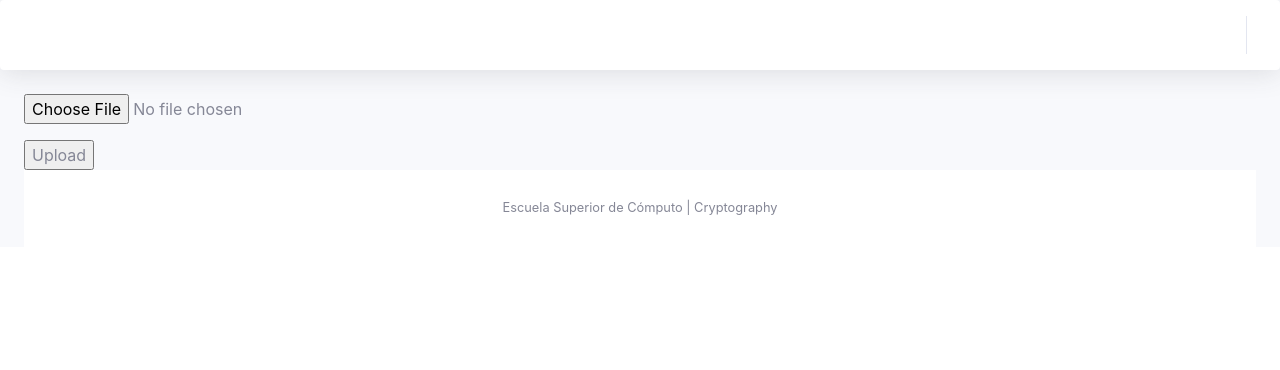
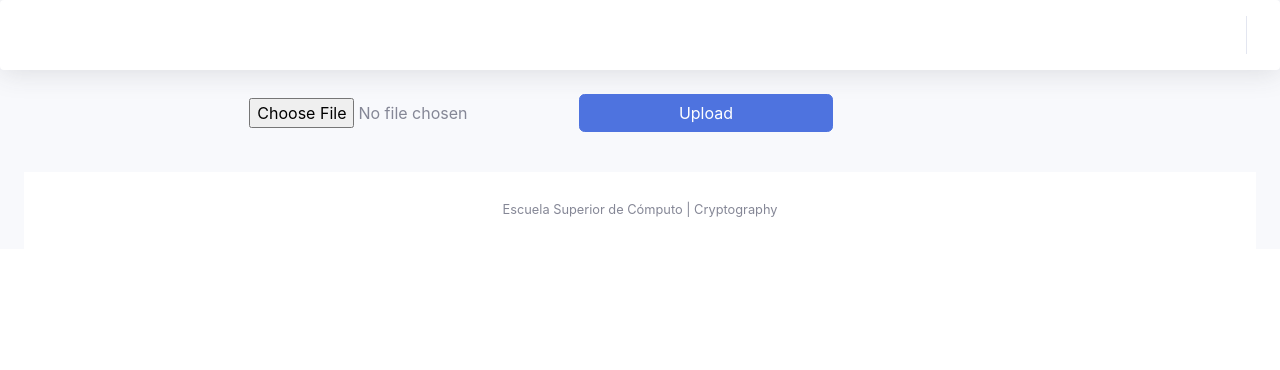
Before and after one commit to RandyViG/Secrecy-for-the-Government, a Flask app: page /upload in a window 1280 px wide. Shown: the top 370 px of the page. Run offline with Flask 2, Linux system fonts and the light colour scheme; a user stored in the database is signed in; some libraries are stand-ins or nearby versions.

Commit message:
Corrigiendo interfaz update

```diff
--- a/app.py
+++ b/app.py
@@ -20,6 +20,7 @@ def index():
 @app.route('/upload', methods=['GET','POST'])
 @login_required
 def upload_file():
+    username= current_user.id
     if request.method == 'POST':
         if not 'file' in request.files:
             return 'No file part in the form'
@@ -33,7 +34,7 @@ def upload_file():
             return 'file: ' + fname
 
         return "File not allowed."
-    return render_template( 'upload.html' )
+    return render_template( 'upload.html' , username=username )
 
 @app.route('/logout')
 @login_required
--- a/application/templates/upload.html
+++ b/application/templates/upload.html
@@ -1,10 +1,22 @@
 {% extends 'base.html' %}
 
-{% block  content %}
-    <form method="POST" enctype="multipart/form-data">
-        <div class="form-group">
-            <input type="file" name="file">
+{% block title %} Cryptography | Upload {% endblock %}
+
+{% block content %}
+    <div class="container-fluid pb-4">
+        <div class="row">
+            <div class="col-8 offset-2">
+                <form method="POST" enctype="multipart/form-data">
+                    <div class="form-row align-items-center">
+                        <div class="form-group col-12 col-sm-12 col-md-5">
+                            <input type="file" name="file">
+                        </div>
+                        <div class="form-group col-12 col-sm-12 col-md-4">
+                            <button type="submit" class="btn btn-primary btn-block"> Upload </button>
+                        </div>
+                    </div>
+                </form>
+            </div>
         </div>
-        <input type="submit" value="Upload">
-    </form>
+    </div>
 {% endblock %}
```
